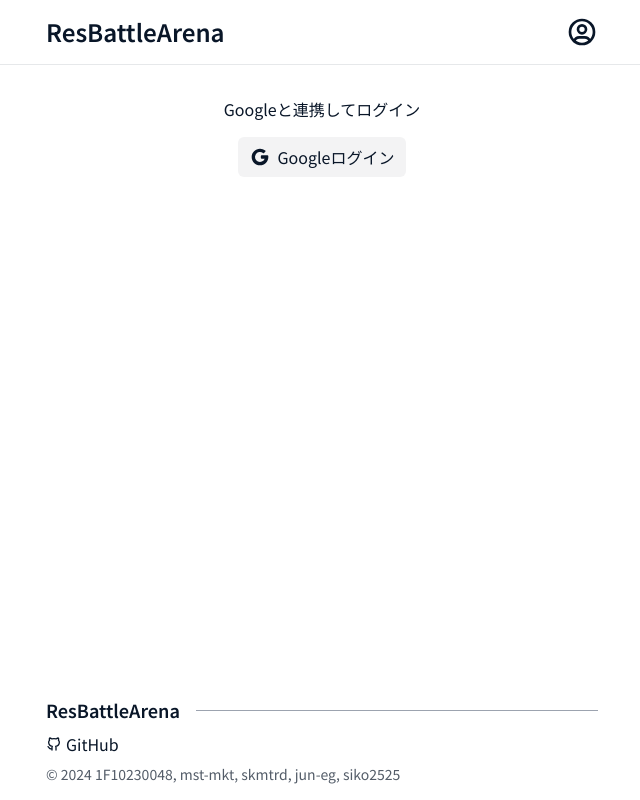
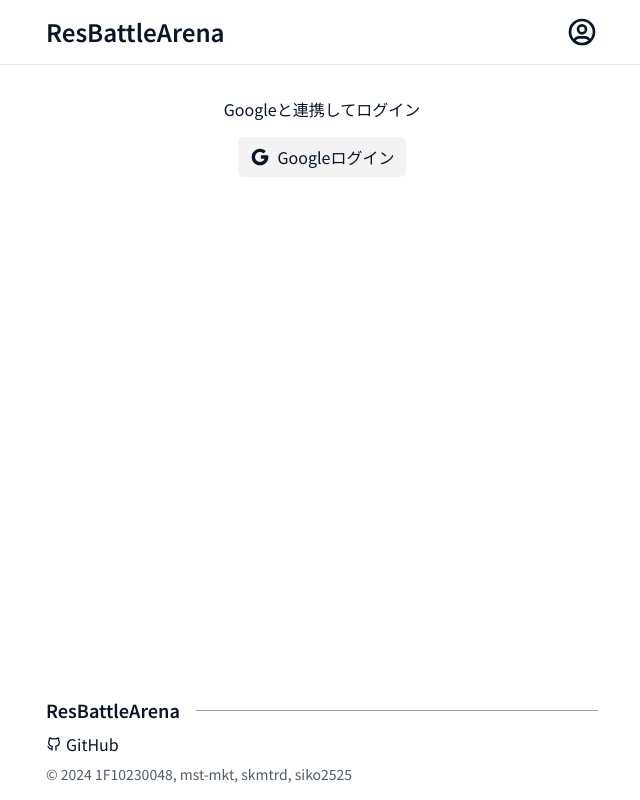
Before and after one commit to gotsteven/resbattle-arena, a Next.js app: page /auth/login in a window 1280 px wide. Shown: the whole page, without its empty margins (318-958 px from the left). Built offline with nearby package versions, Linux system fonts and the light colour scheme; no server answers.

Commit message:
remove: `jun-eg`

```diff
--- a/src/constants/project.ts
+++ b/src/constants/project.ts
@@ -1,6 +1,6 @@
 export const PROJECT_ID = 'resbattle-arena'
 export const PROJECT_NAME = 'ResBattleArena'
-export const PROJECT_AUTHOR = ['1F10230048', 'mst-mkt', 'skmtrd', 'jun-eg', 'siko2525'] as const
+export const PROJECT_AUTHOR = ['1F10230048', 'mst-mkt', 'skmtrd', 'siko2525'] as const
 export const PROJECT_OWNER = '1F10230048'
 export const PROJECT_REPOSITORY_URL = `https://github.com/${PROJECT_OWNER}/${PROJECT_ID}` as const
 export const PROJECT_LINKS = [
```
